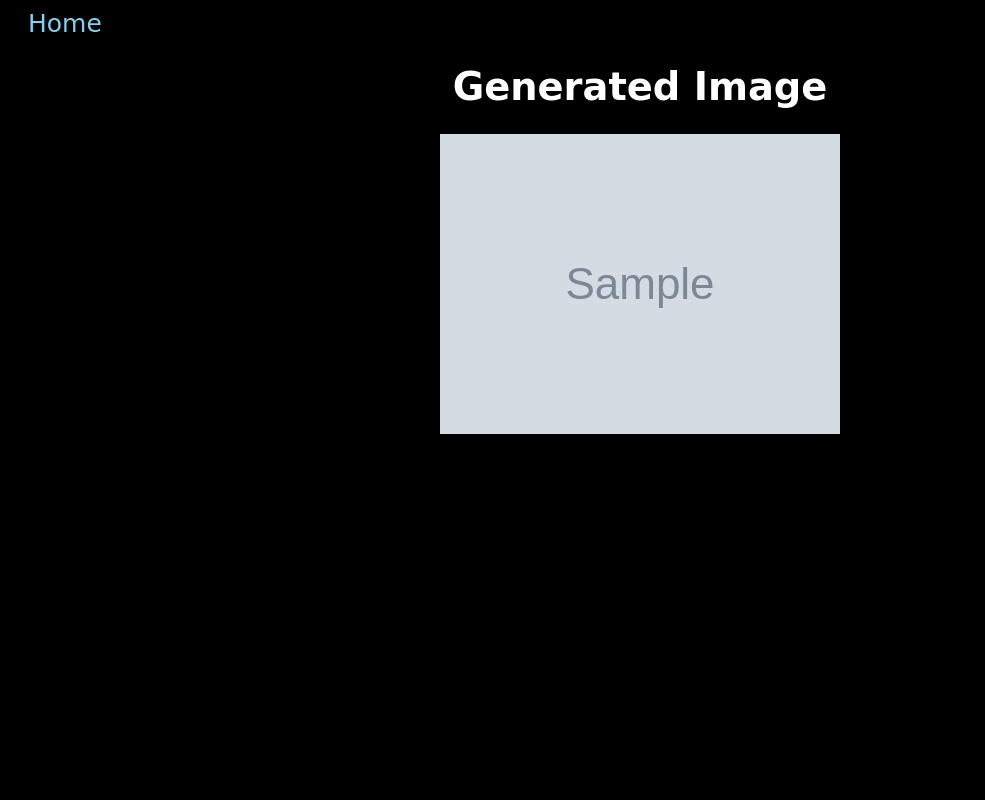
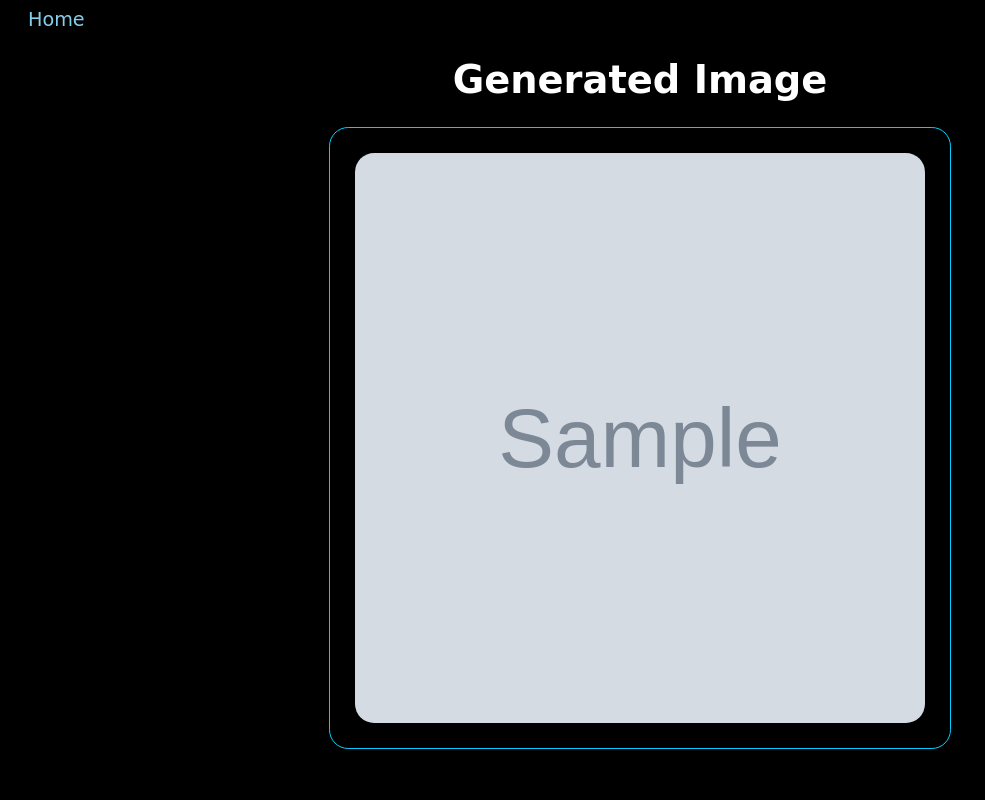
Before and after one commit to hvijaycse/NeuralStyleTransfer, a Django app: template Image/templates/Image/display_image.html in a window 1280 px wide. Shown: the whole page, without its empty margins (0-985 px from the left). Run offline with Django 3.2, Linux system fonts and the light colour scheme; the template is opened without the code that fills it: most values are stand-ins (such as "Sample title", 1, 10 or a date in 2020); grey boxes marked "Sample" are stand-in pictures; some web fonts are replaced.

Commit message:
Updated CSS

```diff
--- a/Image/templates/Image/base.html
+++ b/Image/templates/Image/base.html
@@ -12,22 +12,32 @@
             background-color: black;
             color: white;
             font-family: 'Kufam', cursive;
-            font-size: 2vw;
+            font-size: 1.5vw;
         }
 
         .Image {
             display: flex;
             align-items: center;
-            width: 100%;
-            height: 50%;
-            flex-wrap: wrap;
+            width: min(75vw, 75vh);
+            height: min(75vw, 75vh);
+            flex-wrap: nowrap;
             justify-content: center;
+            border: 0.1em solid #00cfff;
+            margin: 0 auto;
+            padding: 10px 10px;
+            border-radius: 1em;
+        }
+
+        .Image img {
+            height: 95%;
+            width: 95%;
+            border-radius: 1em;
         }
 
         a {
             text-decoration: none;
             color: skyblue;
-            font-size: 25px;
+            /* font-size: 25px; */
             margin: 10px 20px;
         }
 
```
Also changed, not shown: other parts of Image/templates/Image/base.html (+19 -9 lines), db.sqlite3.
